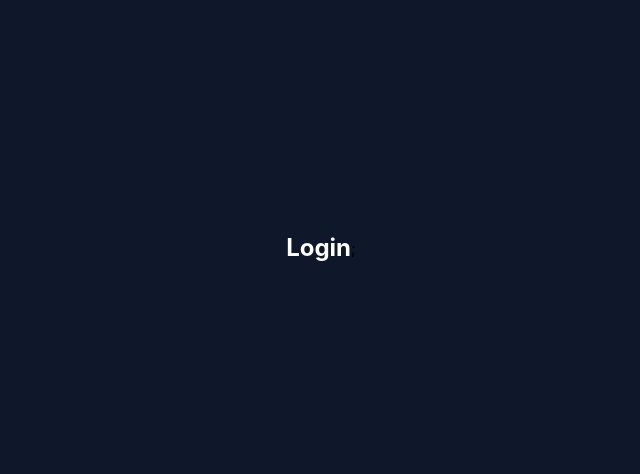
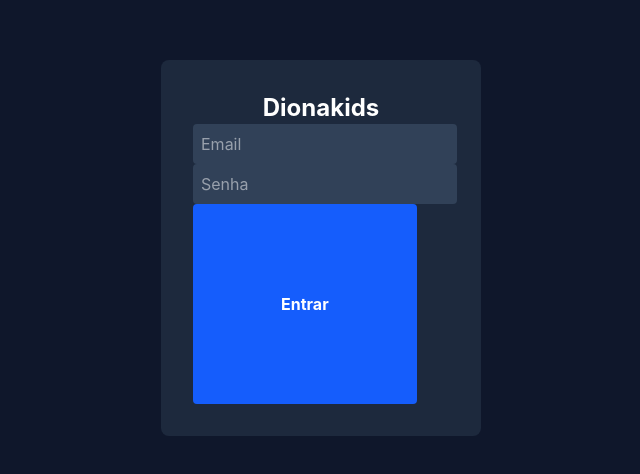
Before and after one commit to DevJoaoBarros/dionaKids-projeto-final, a React app in the folder frontend/: page / in a window 1280 px wide. Shown: the part 152-626 px from the top of the page, without its empty margins (319-959 px from the left). Built offline with nearby package versions, Linux system fonts and the light colour scheme; the HTML template or start-up script is replaced by a standard one.

Commit message:
feat:adiciona tela de login funcional

```diff
--- a/frontend/src/pages/Login.jsx
+++ b/frontend/src/pages/Login.jsx
@@ -1,9 +1,59 @@
+import { useState } from 'react';
+import { useNavigate} from 'react-router-dom';
+import api from '../api';
+
 function Login() {
+    const [email, setEmail] = useState('');
+    const [senha, setSenha] = useState('');
+    const [erro, setErro] = useState(null);
+    const navigate = useNavigate();
+
+    function handleSubmit(e) {
+        e.preventDefault();
+        setErro(null);
+
+        api.post('/Login', { email, senha })
+            .then((res) => {
+                localStorage.setItem('token', res.data.token);
+                navigate('/cursos');
+            })
+            .catch(() => {
+                setErro('Email ou senha inválidos');
+            });
+    }
+
     return (
         <div className="min-h-screen bg-slate-900 flex items-center justify-center">
-            <h1 className="text-2xl font-bold text-white">Login</h1>;
+            <form onSubmit={handleSubmit} className="bg-slate-800 p-8 rounded-lg w-80 flex-col gap-4">
+                <h1 className="text-2xl font-bold text-white text-center">Dionakids</h1>
+
+                {erro && <p className="text-red-400 text-sm">{erro}</p>}
+
+                <input
+                    type="email"
+                    placeholder="Email"
+                    value={email}
+                    onChange={(e) => setEmail(e.target.value)}
+                    className="bg-slate-700 text-white p-2 rounded"
+                    required
+                />
+                <input
+                    type="password"
+                    placeholder="Senha"
+                    value={senha}
+                    onChange={(e) => setSenha(e.target.value)}
+                    className="bg-slate-700 text-white p-2 rounded"
+                    required
+                />
+                <button
+                    type="submit"
+                    className="bg-blue-600 hover:bg-blue-700 text-white p-22 rounded font-bold"
+                >
+                    Entrar
+                </button>
+            </form>
         </div>
     );
-}
+ }
 
-export default Login;
+ export default Login;
```
